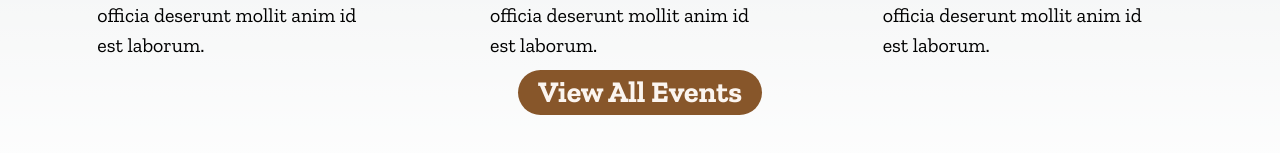
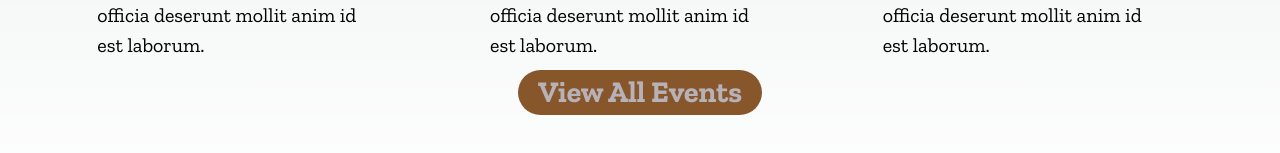
Before and after one commit to UoaWDCC/aspa-portal-v3, a Next.js app in the folder frontend/: page / in a window 1280 px wide. In both pictures the pointer is over the button "View All Events". Shown: the part 786-939 px from the top of the page. Built offline with nearby package versions, Linux system fonts and the light colour scheme.

Commit message:
Changed button hover font color

```diff
--- a/frontend/src/app/components/PastEvents.module.css
+++ b/frontend/src/app/components/PastEvents.module.css
@@ -35,4 +35,5 @@
 
 .button:hover {
   background-color: #87562A;
+  color: #B7B2B8;
 }
```
